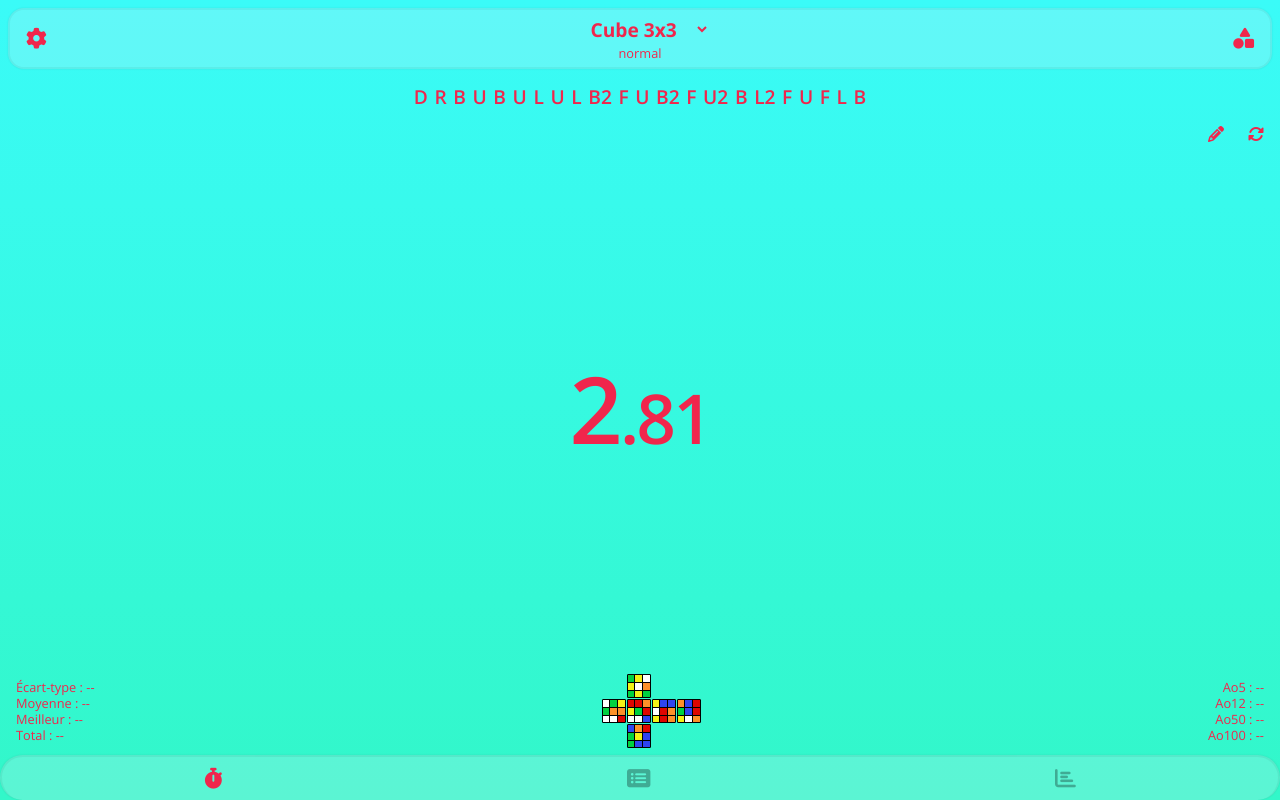
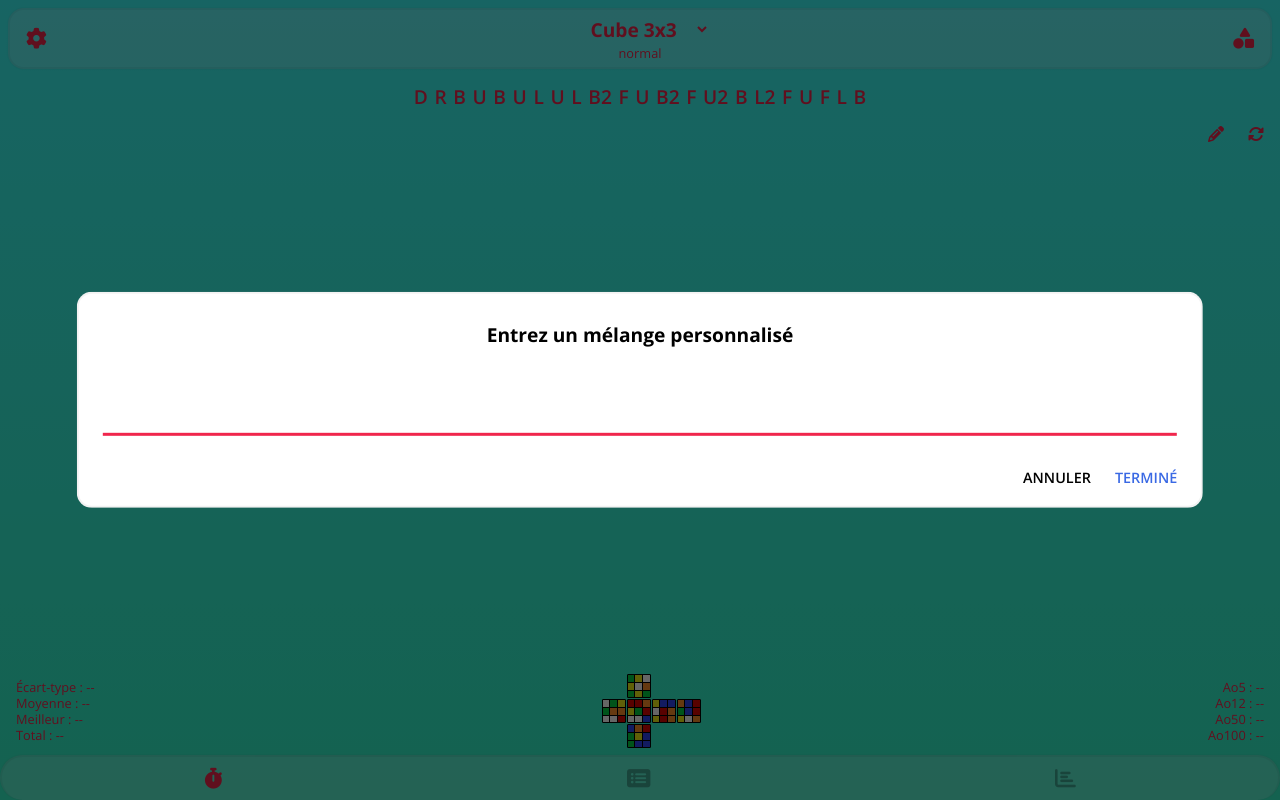
Before and after one commit to LcsGa/twistytimerclone, a plain HTML site: page index.html in a window 1280 px wide. Both pictures are taken after a click on the icon 1216 px from the left and 133 px from the top of the page. Drawn offline with nearby package versions, Linux system fonts and the light colour scheme.

Commit message:
dialog added + style done + open and close done

```diff
--- a/index.html
+++ b/index.html
@@ -122,6 +122,18 @@
           <p>Ao100 : --</p>
         </section>
       </article>
+      <div id="dialog">
+        <form>
+          <label for="personalized-combination"
+            >Entrez un mélange personnalisé</label
+          >
+          <input type="text" />
+          <div id="buttons">
+            <button id="cancel">ANNULER</button>
+            <button id="done">TERMINÉ</button>
+          </div>
+        </form>
+      </div>
     </main>
     <footer>
       <i class="fas fa-stopwatch selected"></i>
--- a/js/main.js
+++ b/js/main.js
@@ -2,6 +2,7 @@ import { RubikCube } from "./RubikCube.js";
 import "./timer.js";
 import { resetTimer } from "./timer.js";
 import "./style/mobile_viewport_height.js";
+import "./personalizedCombination.js";
 
 const combination = document.querySelector("#combination p");
 const reloadBtn = document.querySelector(".fa-sync-alt");
--- /dev/null
+++ b/js/personalizedCombination.js
@@ -0,0 +1,28 @@
+const buttons = {
+  openDialog: document.querySelector(".fa-pencil-alt"),
+  cancel: document.querySelector("#cancel"),
+  done: document.querySelector("#done"),
+};
+const dialog = document.querySelector("#dialog");
+const input = document.querySelector("input");
+
+buttons.openDialog.addEventListener("click", (e) => {
+  dialog.style.display = "block";
+  e.stopPropagation();
+});
+
+buttons.cancel.addEventListener("click", (e) => {
+  onDialogButtonClicked(e);
+});
+
+buttons.done.addEventListener("click", (e) => {
+  // func() add the combanition and upload it
+  onDialogButtonClicked(e);
+});
+
+function onDialogButtonClicked(e) {
+  dialog.style.display = "none";
+  input.value = "";
+  e.preventDefault();
+  e.stopPropagation();
+}
--- /dev/null
+++ b/sass/scss/_dialog.scss
@@ -0,0 +1,49 @@
+#dialog {
+  display: none;
+  @include absolute-centered;
+  @include window-border;
+  border-radius: 15px;
+  background: white;
+  width: 88%;
+  padding: 1.7rem 1.5rem 1.2rem;
+  box-shadow: 0 0 0 100vmax rgba(0, 0, 0, 0.6);
+  form {
+    label {
+      color: black;
+      font-weight: bold;
+      font-size: 1.2rem;
+      text-align: center;
+      display: inline-block;
+      width: 100%;
+      padding: 0 3rem 3rem;
+    }
+    input {
+      color: #727272;
+      text-transform: uppercase;
+      font-size: 0.8rem;
+      font-weight: 600;
+      border: none;
+      border-bottom: 3px solid $red;
+      width: 100%;
+      outline: none;
+      caret-color: $red;
+      padding-bottom: 1rem;
+      margin-bottom: 2rem;
+    }
+    #buttons {
+      @include flexed;
+      justify-content: flex-end;
+      button {
+        background: none;
+        border: none;
+        outline: none;
+        font-size: 0.9rem;
+        font-weight: 600;
+      }
+      #done {
+        color: #3a69e4;
+        margin-left: 1.5rem;
+      }
+    }
+  }
+}
--- a/sass/scss/_mixins.scss
+++ b/sass/scss/_mixins.scss
@@ -42,8 +42,19 @@
   justify-content: space-between;
 }
 
+@mixin window-border {
+  border: 2px solid rgba(0, 0, 0, 0.05);
+}
+
 @mixin window {
+  @include window-border;
+  box-shadow: 0 0 2px rgba(0, 0, 0, 0.1);
   background: rgba(255, 240, 255, 0.2);
-  border: 2px solid rgba(0, 0, 0, 0.05);
-  box-shadow: 0 0 2px rgba(0, 0, 0, 0.1);
 }
+
+@mixin absolute-centered {
+  position: absolute;
+  top: 50%;
+  left: 50%;
+  transform: translate(-50%, -50%);
+}
--- a/sass/scss/style.scss
+++ b/sass/scss/style.scss
@@ -3,6 +3,7 @@
 @import "header";
 @import "main";
 @import "footer";
+@import "dialog";
 
 :root {
   color: $red;
```
Also changed, not shown: sass/scss/style.css, 1 other file.
